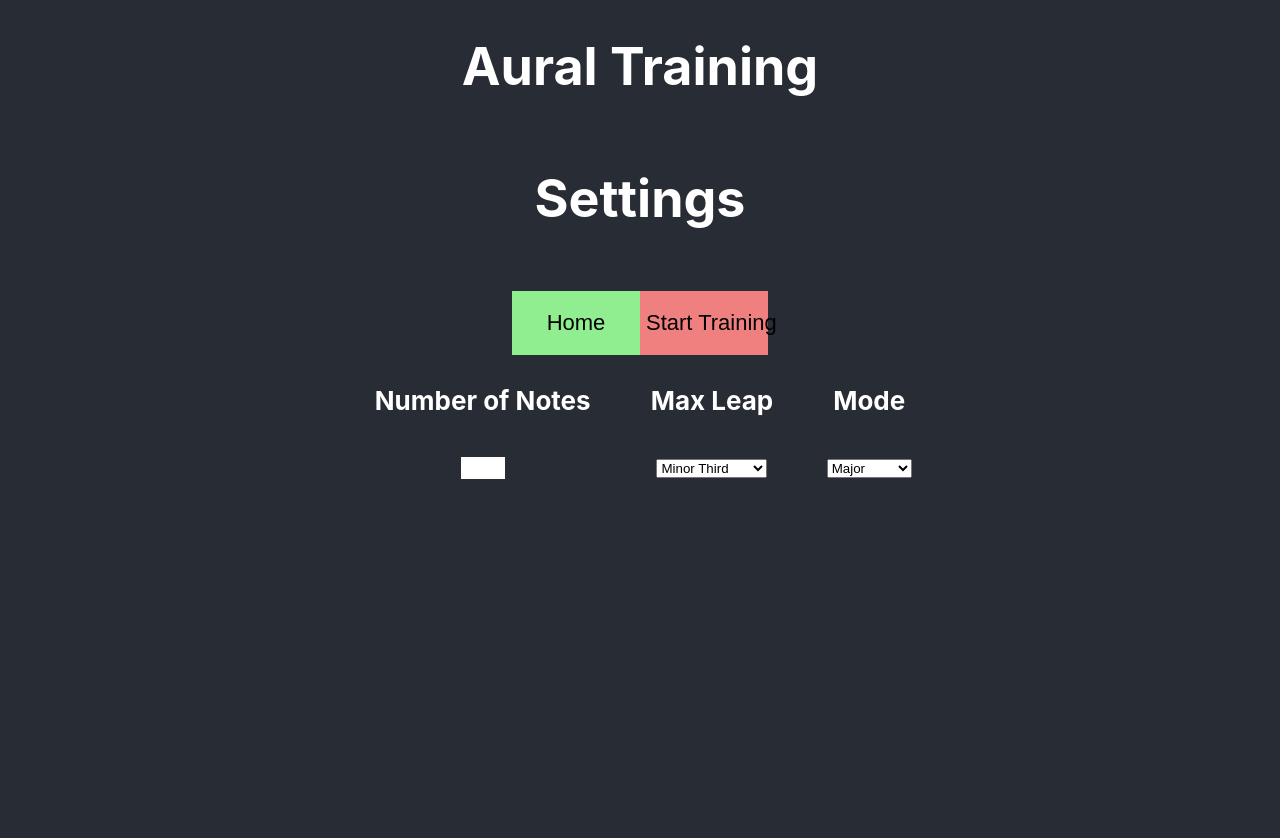
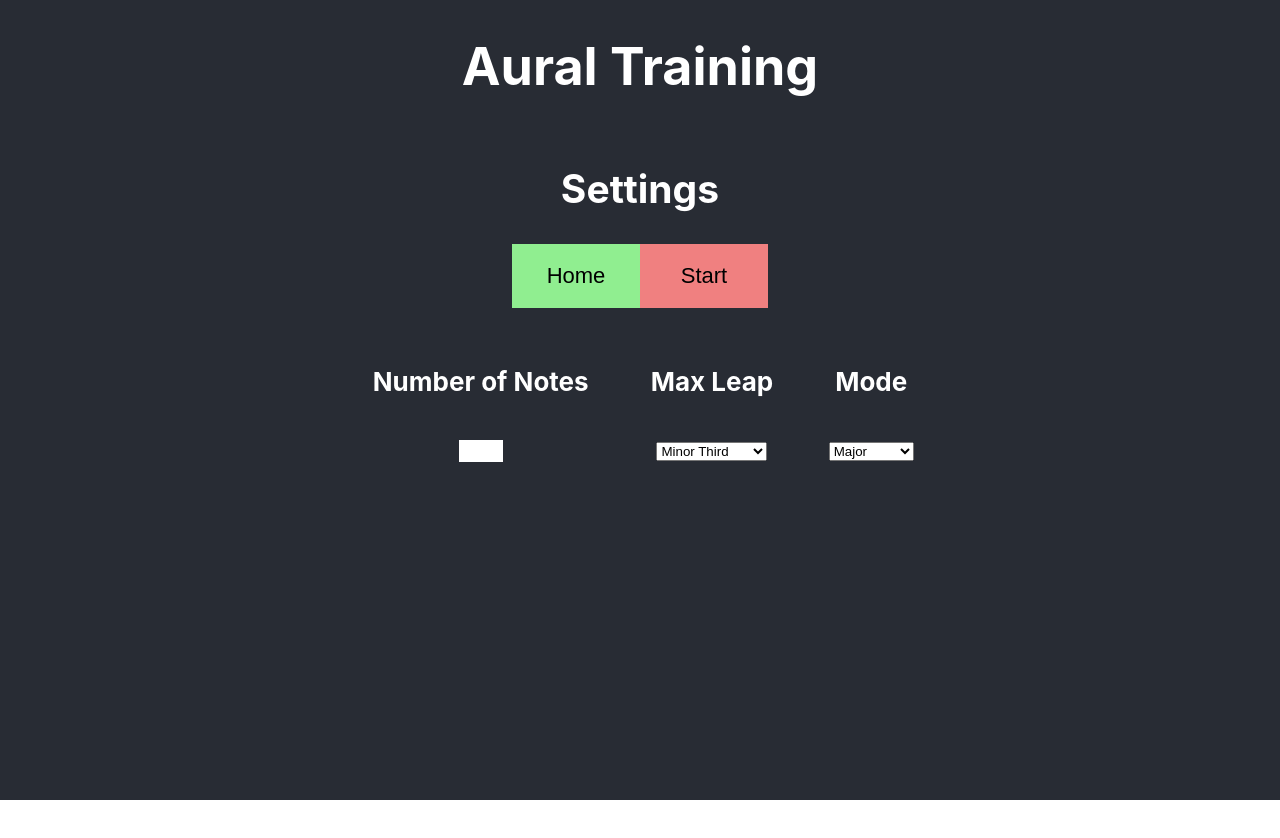
Before and after one commit to OU-HCI-18/aural-skills, a React (Create React App) app: page /settings in a window 1280 px wide. Shown: the top 838 px of the page. After the commit the page ends 800 px from the top, so only its background shows below. Built offline with nearby package versions, Linux system fonts and the light colour scheme.

Commit message:
wired up values to the settings in App

```diff
--- a/src/App.js
+++ b/src/App.js
@@ -57,7 +57,7 @@ class App extends React.Component {
     this.onStart = this.onStart.bind(this);
     this.swapUI = this.swapUI.bind(this);
     this.swapRange = this.swapRange.bind(this);
-
+    this.setSettings = this.setSettings.bind(this);
   }
 
   onStart() {
@@ -85,8 +85,17 @@ class App extends React.Component {
     toneGen = new ToneGen(this.state)
   }
 
+  setSettings(setting, value) {
+    if (setting === "num_notes") {
+      this.setState({num_notes : value});
+    } else if (setting === "max_leap") {
+      this.setState({max_leap : value});
+    } else if (setting === "mode") {
+      this.setState({mode : value});
+    }
+  }
+
   render() {
-    console.log("this.state.gap", this.state.gap);
     var ui;
     // TODO: slap this bad boy into a wrapper UI function
     if (this.state.ui === "piano") {
@@ -101,7 +110,9 @@ class App extends React.Component {
       <BrowserRouter>
         <Switch>
           <Route path='/settings'>
-            <Settings />
+            <Settings
+              setSettings={this.setSettings}
+            />
           </Route>
           <Route path='/results'>
             <ResultsView
--- a/src/settings.js
+++ b/src/settings.js
@@ -10,21 +10,22 @@ const modes = {
   CHROMATIC : 'chromatic'
 }
 
-function Settings() {
+function Settings(props) {
   return (
-    <div className="App">
-      <header className="App-header">
-        <h1>Settings</h1>
+  <div>
+  <header style={{padding:0}}>
+    <h2>Settings</h2>
     <p>
       <NavLink to='/'>
         <button className="App-buttonXL colorGreen">Home</button>
       </NavLink>
       <NavLink to='/train'>
-          <button className="App-buttonXL colorCoral">Start Training</button>
+        <button className="App-buttonXL colorCoral">Start</button>
       </NavLink>
-        <table className = "Setting-table">
+    </p>
 
-        </table>
+  </header>
+  <table className="Setting-table">
     <thead>
       <tr>
         <th className='Settings-table-cell'>Number of Notes</th>
@@ -35,41 +36,50 @@ function Settings() {
     <tbody>
     <tr>
       <th>
-            <input className = "Input-Spinner" type="number" min="1" max="10" step="1"/>
+      <input
+        className="Input-Spinner"
+        type="number"
+        min="1"
+        max="10"
+        step="1"
+        onChange={(e) => props.setSettings("num_notes", e.target.value)}
+      />
       </th>
 
         <th>
-            <select >
-              <option value="Minor Second">Minor Second</option>
-              <option value="Major Second">Major Second</option>
-              <option selected value="Minor Third">Minor Third</option>
-              <option value="Perfect Fourth">Perfect Fourth</option>
-              <option value="Tritone">Tritone</option>
-              <option value="Perfect Fifth">Perfect Fifth</option>
-              <option value="Minor Sixth">Minor Sixth</option>
-              <option value="Major Sixth">Major Sixth</option>
-              <option value="Minor Seventh">Minor Seventh</option>
-              <option value="Major Seventh">Major Seventh</option>
-              <option value="Perfect Octave">Perfect Octave</option>
+      <select
+        defaultValue={3}
+        onChange={(e) => props.setSettings("max_leap", e.target.value)}
+      >
+        <option value={1}>Minor Second</option>
+        <option value={2}>Major Second</option>
+        <option value={3}>Minor Third</option>
+        <option value={4}>Perfect Fourth</option>
+        <option value={5}>Tritone</option>
+        <option value={6}>Perfect Fifth</option>
+        <option value={7}>Minor Sixth</option>
+        <option value={8}>Major Sixth</option>
+        <option value={9}>Minor Seventh</option>
+        <option value={10}>Major Seventh</option>
+        <option value={11}>Perfect Octave</option>
         </select>
         </th>
 
         <th>
-            <select >
-             <option selected value="Major">Major</option>
-             <option value="Minor">Minor</option>
-             <option value="Blues">Blues</option>
-             <option value="Pentatonic">Pentatonic</option>
-             <option value="Chromatic">Chromatic</option>
+      <select
+        defaultValue="major"
+        onChange={(e) => props.setSettings("mode", e.target.value)}
+      >
+        <option value="major">Major</option>
+        <option value="minor">Minor</option>
+        <option value="blues">Blues</option>
+        <option value="pentatonic">Pentatonic</option>
+        <option value="chromatic">Chromatic</option>
       </select>
       </th>
       </tr>
     </tbody>
-
-      </p>
-
-      </header>
-
+  </table>
   </div>
   );
 }
```
Lines whose indentation alone changed are shown as unchanged.
